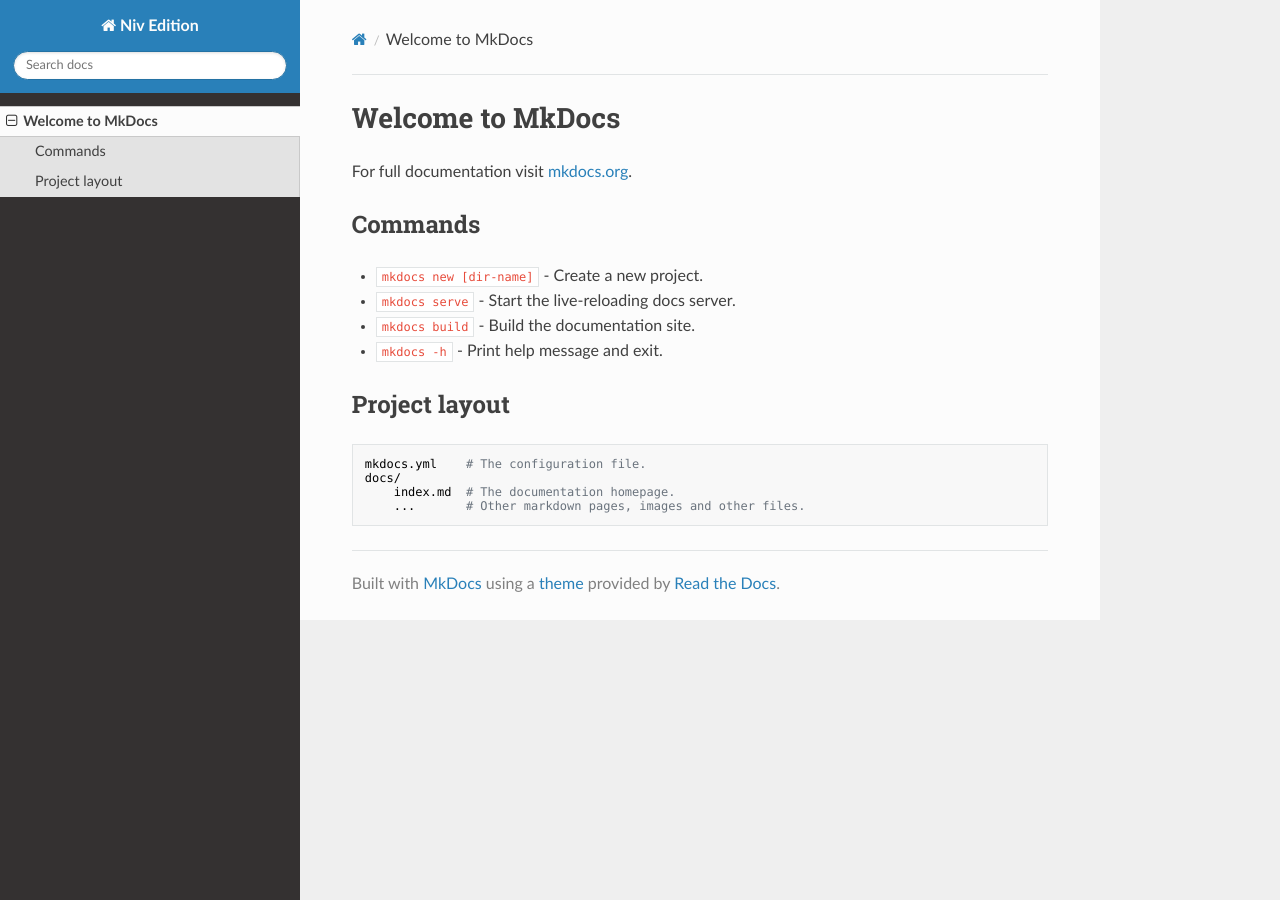
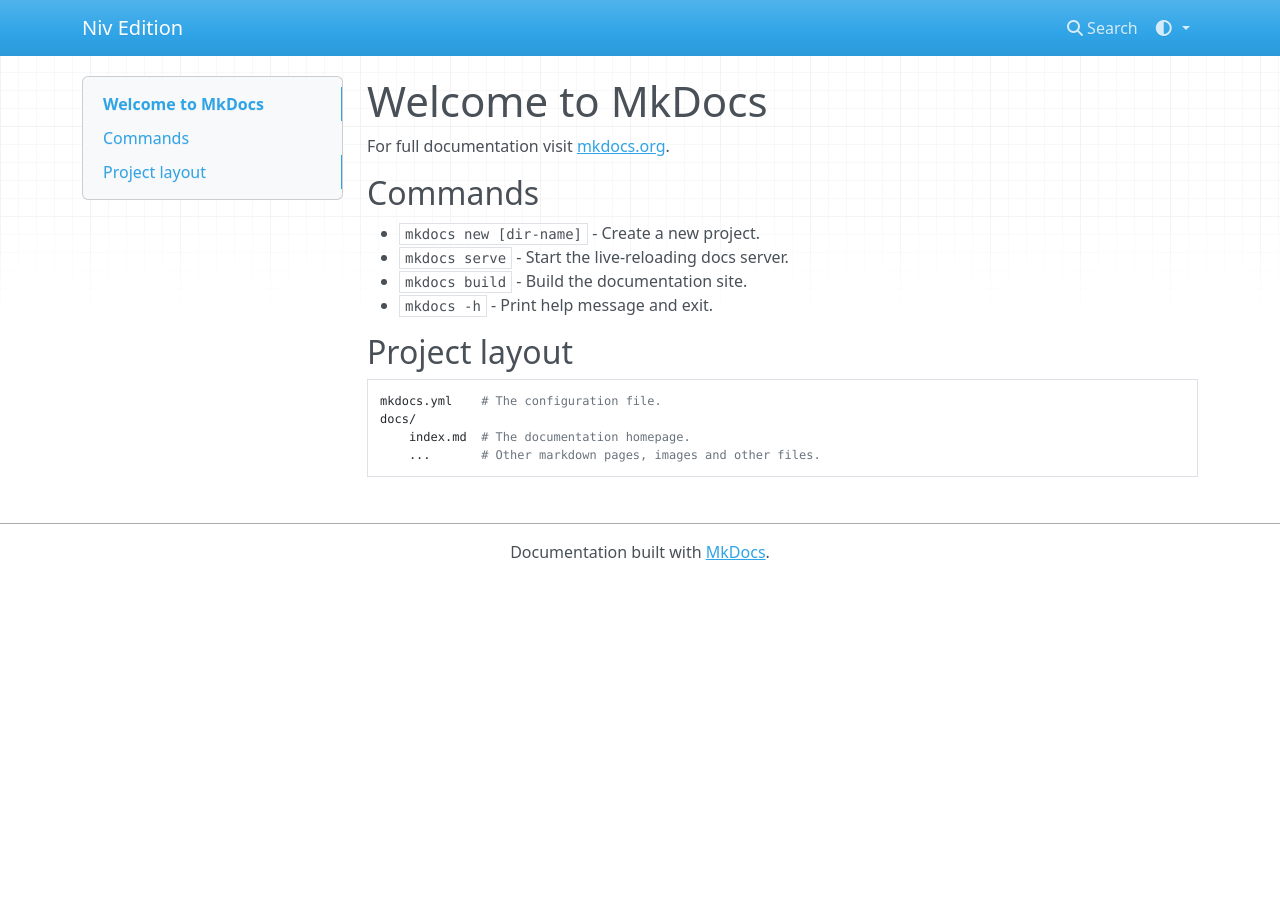
Before and after one commit to Novalmauge/Niv_Edition, an MkDocs documentation site: the page built from docs/index.md, in a window 1280 px wide. Built offline with MkDocs 1.6.1, drawn with Linux system fonts in a browser that asks for light colours; nearby versions of some CDN libraries; some of the changed lines change nothing that is shown.

Commit message:
Changing layout

```diff
--- a/mkdocs.yml
+++ b/mkdocs.yml
@@ -1,7 +1,9 @@
 site_name: Niv Edition
 
 theme:
-  name: readthedocs
+  name: mkdocs
+  color_mode: auto
+  user_color_mode_toggle: true
 
   font:
     text: Signika
```
